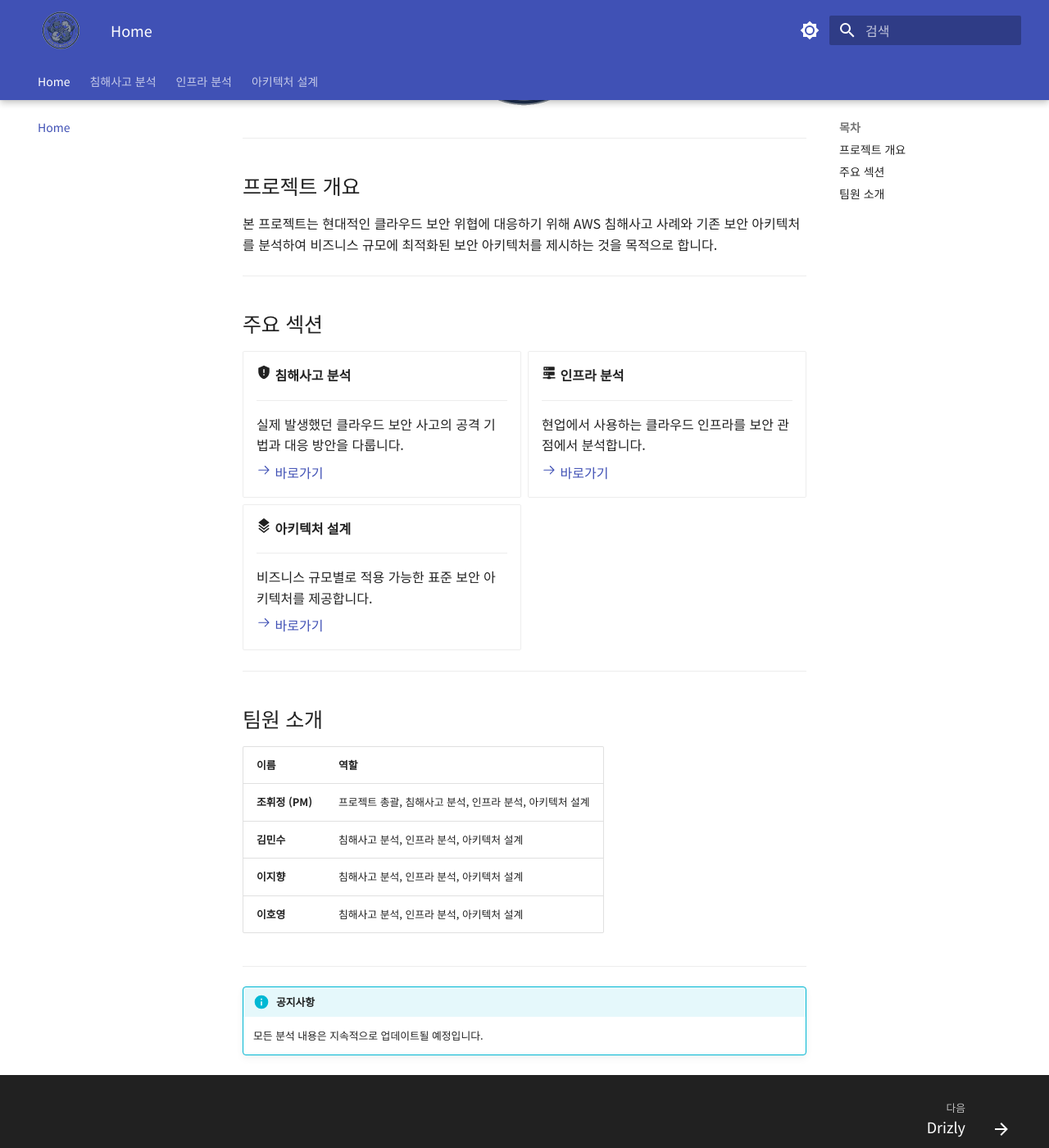
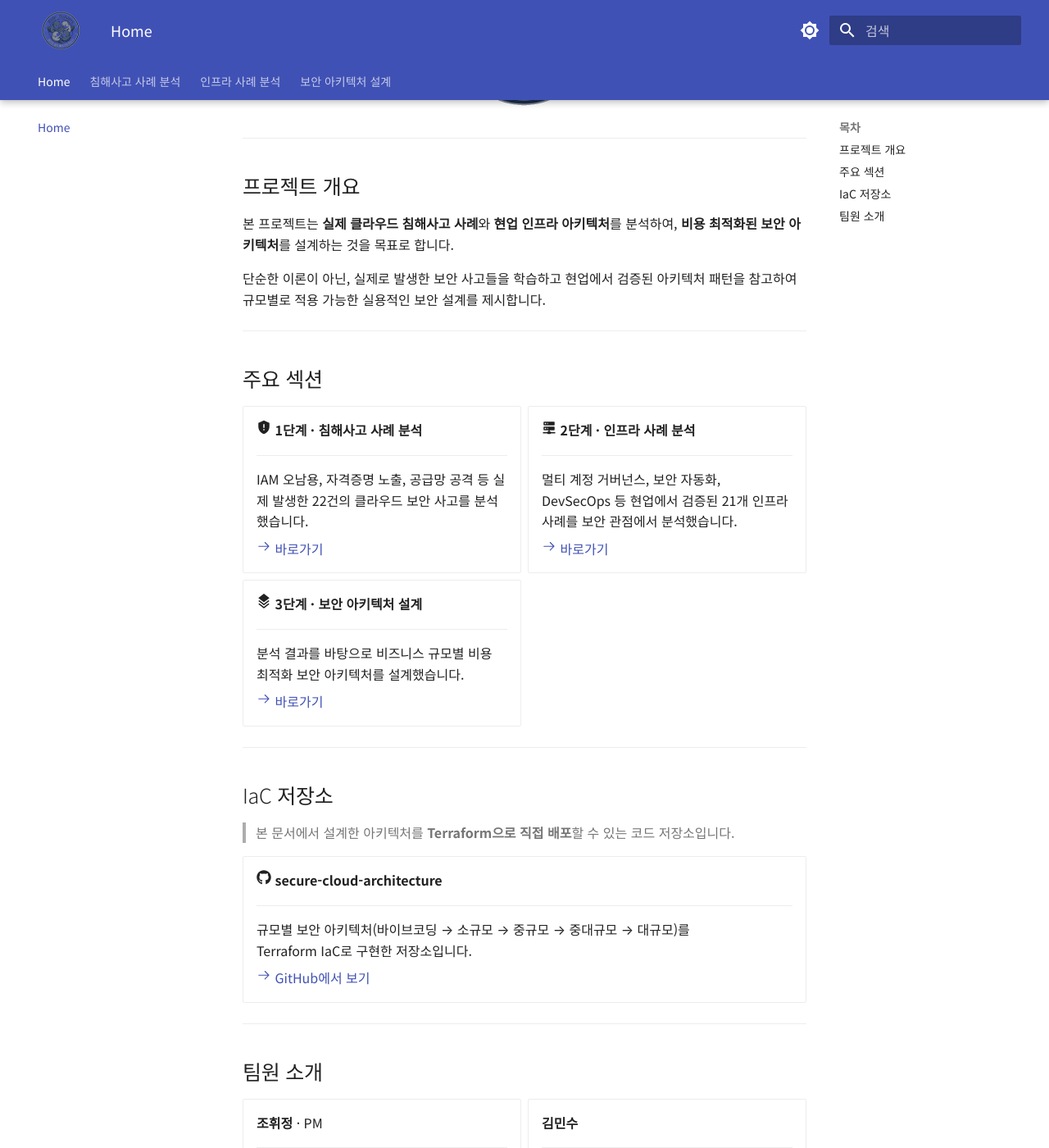
Before and after one commit to UniteLiveDisperseDie/secure-cloud-architecture-docs, an MkDocs documentation site: the page built from docs/index.md, in a window 1280 px wide and 1400 px high, scrolled down 310 px. Shown: the whole window at 82% size. Built offline with MkDocs 1.6.1 and Material for MkDocs 9.7.7, drawn with Linux system fonts in a browser that asks for light colours; some of the changed text lies outside the part shown.

Commit message:
feat: 메인페이지 및 탭 목차 요소 추가

```diff
--- a/docs/index.md
+++ b/docs/index.md
@@ -2,7 +2,6 @@
 
 <div align="center">
   <img src="assets/logo.png" width="220">
-
   <br>
 </div>
 
@@ -10,7 +9,11 @@
 
 ## 프로젝트 개요
 
-본 프로젝트는 현대적인 클라우드 보안 위협에 대응하기 위해 AWS 침해사고 사례와 기존 보안 아키텍처를 분석하여 비즈니스 규모에 최적화된 보안 아키텍처를 제시하는 것을 목적으로 합니다.
+본 프로젝트는 **실제 클라우드 침해사고 사례**와 **현업 인프라 아키텍처**를 분석하여,
+**비용 최적화된 보안 아키텍처**를 설계하는 것을 목표로 합니다.
+
+단순한 이론이 아닌, 실제로 발생한 보안 사고들을 학습하고 현업에서 검증된 아키텍처 패턴을 참고하여
+규모별로 적용 가능한 실용적인 보안 설계를 제시합니다.
 
 ---
 
@@ -18,27 +21,30 @@
 
 <div class="grid cards" markdown>
 
--   :material-shield-alert: **침해사고 분석**
+-   :material-shield-alert: **1단계 · 침해사고 사례 분석**
 
     ---
 
-    실제 발생했던 클라우드 보안 사고의 공격 기법과 대응 방안을 다룹니다.
+    IAM 오남용, 자격증명 노출, 공급망 공격 등
+    실제 발생한 22건의 클라우드 보안 사고를 분석했습니다.
 
     [:octicons-arrow-right-24: 바로가기](./01-incident/case-01-drizly.md)
 
--   :material-server-network: **인프라 분석**
+-   :material-server-network: **2단계 · 인프라 사례 분석**
 
     ---
 
-    현업에서 사용하는 클라우드 인프라를 보안 관점에서 분석합니다.
+    멀티 계정 거버넌스, 보안 자동화, DevSecOps 등
+    현업에서 검증된 21개 인프라 사례를 보안 관점에서 분석했습니다.
 
     [:octicons-arrow-right-24: 바로가기](./02-infra/analysis-01-unidays.md)
 
--   :material-layers-triple: **아키텍처 설계**
+-   :material-layers-triple: **3단계 · 보안 아키텍처 설계**
 
     ---
 
-    비즈니스 규모별로 적용 가능한 표준 보안 아키텍처를 제공합니다.
+    분석 결과를 바탕으로 비즈니스 규모별
+    비용 최적화 보안 아키텍처를 설계했습니다.
 
     [:octicons-arrow-right-24: 바로가기](./03-architecture/01-hobby.md)
 
@@ -46,14 +52,78 @@
 
 ---
 
+## IaC 저장소
+
+> 본 문서에서 설계한 아키텍처를 **Terraform으로 직접 배포**할 수 있는 코드 저장소입니다.
+
+<div class="grid cards" markdown>
+
+-   :fontawesome-brands-github: **secure-cloud-architecture**
+
+    ---
+
+    규모별 보안 아키텍처(바이브코딩 → 소규모 → 중규모 → 중대규모 → 대규모)를
+    Terraform IaC로 구현한 저장소입니다.
+
+    [:octicons-arrow-right-24: GitHub에서 보기](https://github.com/UniteLiveDisperseDie/secure-cloud-architecture)
+
+</div>
+
+---
+
 ## 팀원 소개
 
-| 이름 | 역할 |
-| :--- | :--- |
-| **조휘정 (PM)** | 프로젝트 총괄, 침해사고 분석, 인프라 분석, 아키텍처 설계 |
-| **김민수** | 침해사고 분석, 인프라 분석, 아키텍처 설계 |
-| **이지향** | 침해사고 분석, 인프라 분석, 아키텍처 설계 |
-| **이호영** | 침해사고 분석, 인프라 분석, 아키텍처 설계 |
+<div class="grid cards" markdown>
+
+-   **조휘정** · PM
+
+    ---
+
+    프로젝트 총괄, 침해사고 사례 분석, 인프라 사례 분석, 보안 아키텍처 설계
+
+    [:fontawesome-brands-github:](https://github.com/hvvup)
+    &nbsp;
+    [:fontawesome-brands-linkedin:](https://www.linkedin.com/in/hwijungcho/)
+    &nbsp;
+    [:material-post:](https://velog.io/@hvvup/posts)
+
+-   **김민수**
+
+    ---
+
+    프로젝트 총괄, 침해사고 사례 분석, 인프라 사례 분석, 보안 아키텍처 설계
+
+    [:fontawesome-brands-github:](https://github.com/Minsu00326)
+    &nbsp;
+    [:fontawesome-brands-linkedin:](https://www.linkedin.com/in/%EB%AF%BC%EC%88%98-%EA%B9%80-751645374/)
+    &nbsp;
+    [:material-post:](https://velog.io/@alstnalstn2/posts)
+
+-   **이지향**
+
+    ---
+
+    프로젝트 총괄, 침해사고 사례 분석, 인프라 사례 분석, 보안 아키텍처 설계
+
+    [:fontawesome-brands-github:](https://github.com/jihyangleee)
+    &nbsp;
+    [:fontawesome-brands-linkedin:](https://www.linkedin.com/in/%EC%A7%80%ED%96%A5-%EC%9D%B4-9474a5342/)
+    &nbsp;
+    [:material-post:](https://talk3130.tistory.com/)
+
+-   **이호영**
+
+    ---
+
+    프로젝트 총괄, 침해사고 사례 분석, 인프라 사례 분석, 보안 아키텍처 설계
+
+    [:fontawesome-brands-github:](https://github.com/lhywk)
+    &nbsp;
+    [:fontawesome-brands-linkedin:](https://www.linkedin.com/in/hoyoung-lee-76364935a/)
+    &nbsp;
+    [:material-post:](https://lhywk.tistory.com/)
+
+</div>
 
 ---
 
--- a/mkdocs.yml
+++ b/mkdocs.yml
@@ -76,55 +76,67 @@ extra_css:
 
 nav:
   - Home: index.md
-  - 침해사고 분석:
-      - "Drizly": 01-incident/case-01-drizly.md
-      - "Capital One": 01-incident/case-02-capitalone.md
-      - "AWS Community AMI": 01-incident/case-ami.md
-      - "Tesla": 01-incident/case-tesla.md
-      - "Ubiquiti": 01-incident/case-ubiquiti.md
-      - "Lastpass": 01-incident/case-lastpass.md
-      - "Onus": 01-incident/case-onus.md
-      - "Sisense": 01-incident/case-sisense.md
-      - "KiranaPro": 01-incident/case-kiranapro.md
-      - "Twilio": 01-incident/case-twilio.md
-      - "TeamTNT": 01-incident/case-teamtnt.md
-      - "LiveAuctioneers": 01-incident/case-liveactioneers.md
-      - "Bybit/Safe{Wallet}": 01-incident/case-bybit.md
-      - "McGraw Hill": 01-incident/case-mcgrawhill.md
-      - "Microsoft SAS Token Exposure": 01-incident/case-microsoft-sastoken.md
-      - "Bignum NPM": 01-incident/case-bignumNPM.md
-      - "DarkLab": 01-incident/case-DarkLab.md
-      - "NPM": 01-incident/case-NPM.md
-      - "Codefinger": 01-incident/case-codefinger.md
-      - "FirstRepublicBank": 01-incident/case-firstrepublicbank.md
-      - "Juspay": 01-incident/case-juspay.md
-      - "Malindoair": 01-incident/case-malindoair.md
 
+  - 침해사고 사례 분석:
+      - "IAM & 권한 오남용":
+          - "Drizly": 01-incident/case-01-drizly.md
+          - "Capital One": 01-incident/case-02-capitalone.md
+          - "Tesla": 01-incident/case-tesla.md
+          - "Ubiquiti": 01-incident/case-ubiquiti.md
+          - "FirstRepublicBank": 01-incident/case-firstrepublicbank.md
+          - "Juspay": 01-incident/case-juspay.md
+          - "KiranaPro": 01-incident/case-kiranapro.md
+      - "자격증명 & 시크릿 노출":
+          - "Microsoft SAS Token Exposure": 01-incident/case-microsoft-sastoken.md
+          - "McGraw Hill": 01-incident/case-mcgrawhill.md
+          - "Malindoair": 01-incident/case-malindoair.md
+          - "Codefinger": 01-incident/case-codefinger.md
+      - "공급망 & 오픈소스 공격":
+          - "Bybit / Safe Wallet": 01-incident/case-bybit.md
+          - "AWS Community AMI": 01-incident/case-ami.md
+          - "Bignum NPM": 01-incident/case-bignumNPM.md
+          - "DarkLab": 01-incident/case-DarkLab.md
+          - "NPM": 01-incident/case-NPM.md
+      - "데이터 유출 & 스토리지 오설정":
+          - "Sisense": 01-incident/case-sisense.md
+          - "ONUS": 01-incident/case-onus.md
+          - "LiveAuctioneers": 01-incident/case-liveactioneers.md
+          - "Lastpass": 01-incident/case-lastpass.md
+      - "랜섬웨어 & 크립토마이닝":
+          - "TeamTNT": 01-incident/case-teamtnt.md
+      - "소셜 엔지니어링 & 내부자 위협":
+          - "Twilio": 01-incident/case-twilio.md
 
-  - 인프라 분석:
-      - "UNiDAYS": 02-infra/analysis-01-unidays.md
-      - "MADworld": 02-infra/analysis-madworld.md
-      - "Nintendo Systems": 02-infra/analysis-nintendosystem.md
-      - "AMI Lineage": 02-infra/analysis-AmiLineage.md
-      - "PallyCon": 02-infra/analysis-pallycon.md
-      - "MIDAS IT": 02-infra/analysis-midasit.md
-      - "Banfico": 02-infra/analysis-banfico.md
-      - "RStudio/Shiny": 02-infra/analysis-rstudio_shiny.md
-      - "Artera": 02-infra/analysis-artera.md
-      - "Security Response Automation": 02-infra/analysis-SecurityResponseAuto.md
-      - "OLX Europe": 02-infra/analysis-olx.md
-      - "Hitachi" : 02-infra/analysis-hitachi.md
-      - "TP Link": 02-infra/analysis-tplink.md
-      - "Bedrock AgentCore": 02-infra/analysis-BedrockAgentCore.md
-      - "CI/CD": 02-infra/analysis-CICD.md
-      - "ProGlove": 02-infra/analysis-Proglove.md
-      - "Blux": 02-infra/analysis-blux.md
-      - "DreamSecurity": 02-infra/analysis-dreamsecurity.md
-      - "NPIXEL": 02-infra/analysis-npixel.md
-      - "OpenCampus": 02-infra/analysis-opencampus.md
-      - "Santander": 02-infra/analysis-santander.md
+  - 인프라 사례 분석:
+      - "멀티 계정 & 거버넌스":
+          - "ProGlove": 02-infra/analysis-Proglove.md
+          - "Nintendo Systems": 02-infra/analysis-nintendosystem.md
+          - "UNiDAYS": 02-infra/analysis-01-unidays.md
+      - "보안 자동화 & 위협 대응":
+          - "Security Response Automation": 02-infra/analysis-SecurityResponseAuto.md
+          - "OLX Europe": 02-infra/analysis-olx.md
+          - "DreamSecurity": 02-infra/analysis-dreamsecurity.md
+      - "CI/CD & DevSecOps":
+          - "CI/CD": 02-infra/analysis-CICD.md
+          - "AMI Lineage": 02-infra/analysis-AmiLineage.md
+      - "데이터 보호 & 컴플라이언스":
+          - "PallyCon": 02-infra/analysis-pallycon.md
+          - "Banfico": 02-infra/analysis-banfico.md
+          - "Santander": 02-infra/analysis-santander.md
+          - "Hitachi": 02-infra/analysis-hitachi.md
+      - "컨테이너 & 서버리스":
+          - "Artera": 02-infra/analysis-artera.md
+          - "RStudio / Shiny": 02-infra/analysis-rstudio_shiny.md
+          - "NPIXEL": 02-infra/analysis-npixel.md
+          - "MIDAS IT": 02-infra/analysis-midasit.md
+          - "Blux": 02-infra/analysis-blux.md
+          - "OpenCampus": 02-infra/analysis-opencampus.md
+      - "AI/ML & 신기술":
+          - "Bedrock AgentCore": 02-infra/analysis-BedrockAgentCore.md
+          - "MADworld": 02-infra/analysis-madworld.md
+          - "TP-Link": 02-infra/analysis-tplink.md
 
-  - 아키텍처 설계:
+  - 보안 아키텍처 설계:
       - "바이브코딩 아키텍처 설계": 03-architecture/01-hobby.md
       - "소규모 아키텍처 설계": 03-architecture/02-startup.md
       - "중규모 아키텍처 설계": 03-architecture/03-growth.md
```
